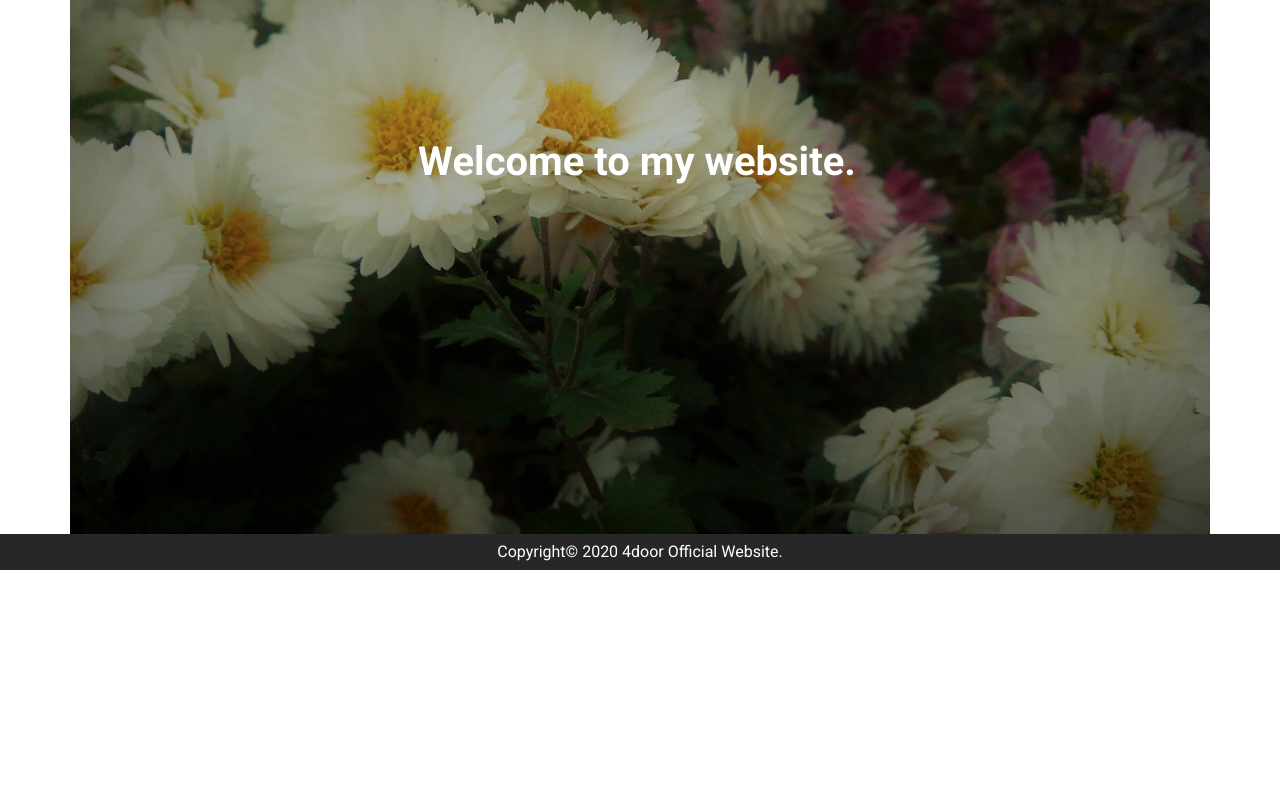
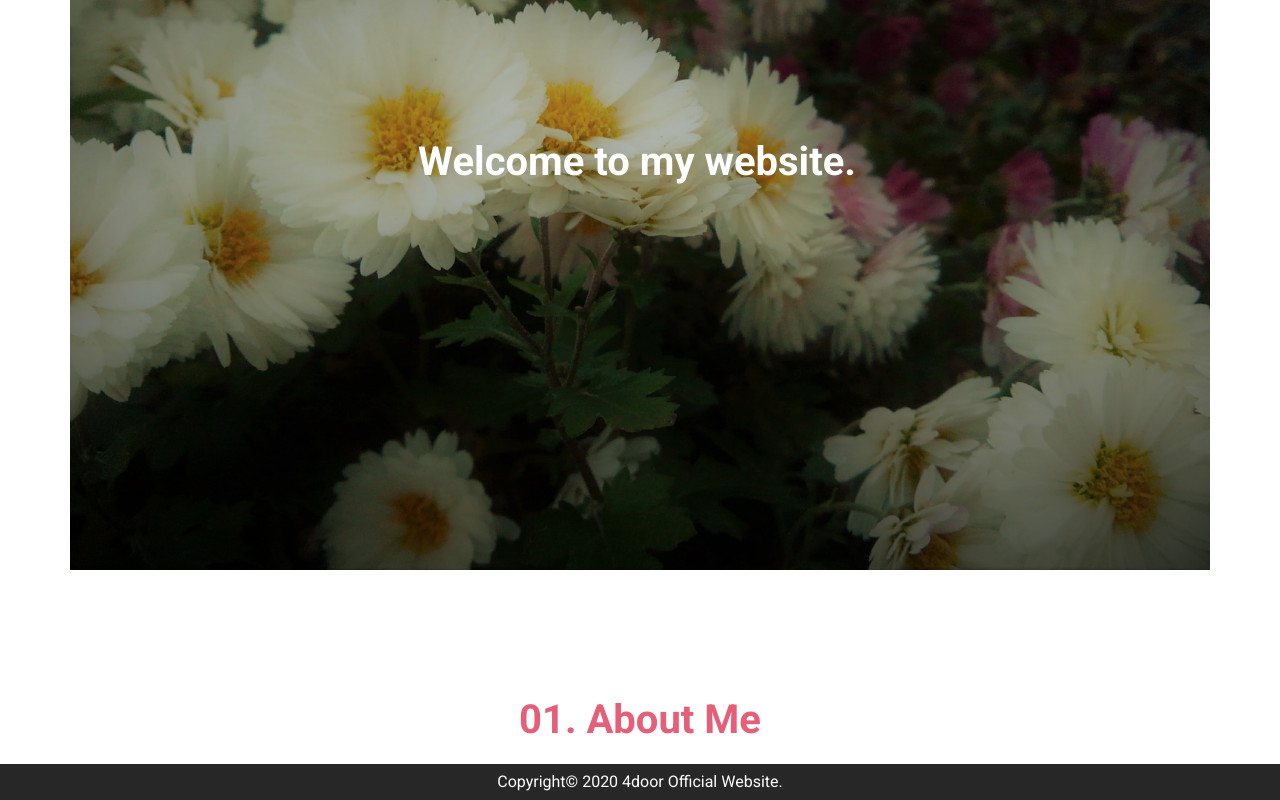
Before and after one commit to 4door/Portfolio, a Vue app: page /contact in a window 1280 px wide. Shown: the part 294-1094 px from the top of the page. Before the commit the page ends 864 px from the top, so only its background shows below. Built offline with nearby package versions, Linux system fonts and the light colour scheme; what vue-toasted would draw is missing.

Commit message:
update:add summary

```diff
--- a/src/components/Biography.vue
+++ b/src/components/Biography.vue
@@ -16,5 +16,16 @@
   @include display_pc {
     height: 100vh;
   }
+
+  &-text {
+    color: rgba(255, 255, 255, 0.72);
+    text-align: center;
+    font-size: 20px;
+    font-weight: bold;
+    margin: 0px auto;
+    @include display_pc {
+      font-size: 30px;
+    }
+  }
 }
 </style>
--- a/src/components/Contact.vue
+++ b/src/components/Contact.vue
@@ -32,7 +32,7 @@
     text-align: center;
     font-size: 20px;
     font-weight: bold;
-  margin: 0px auto;
+    margin: 0px auto;
     @include display_pc {
       font-size: 30px;
     }
--- a/src/components/Home.vue
+++ b/src/components/Home.vue
@@ -1,19 +1,21 @@
 <template>
   <section class="home">
     <HomeHero/>
+    <HomeSummary/>
   </section>
 </template>
 <style lang="scss" scoped>
 .home {
-//   padding-bottom: 50px;
+  padding-bottom: 50px;
 }
 </style>
 <script>
-import HomeHero from './HomeHero.vue'
-
+import HomeHero from './HomeHero.vue';
+import HomeSummary from './HomeSummary.vue';
 export default {
   components: {
-    HomeHero
+    HomeHero,
+    HomeSummary
   }
 }
 </script>
--- /dev/null
+++ b/src/components/HomeSummary.vue
@@ -0,0 +1,19 @@
+<template>
+  <section class="home-summary">
+    <div class="section__title">
+      <div class="section__title-text">01. About Me</div>
+    </div>
+  </section>
+</template>
+<style lang="scss" scoped>
+.section__title {
+  padding-top: 120px;
+  text-align: center;
+
+  &-text {
+    font-weight: 700;
+    font-size: 40px;
+    color: #e65f78;
+  }
+}
+</style>
```
